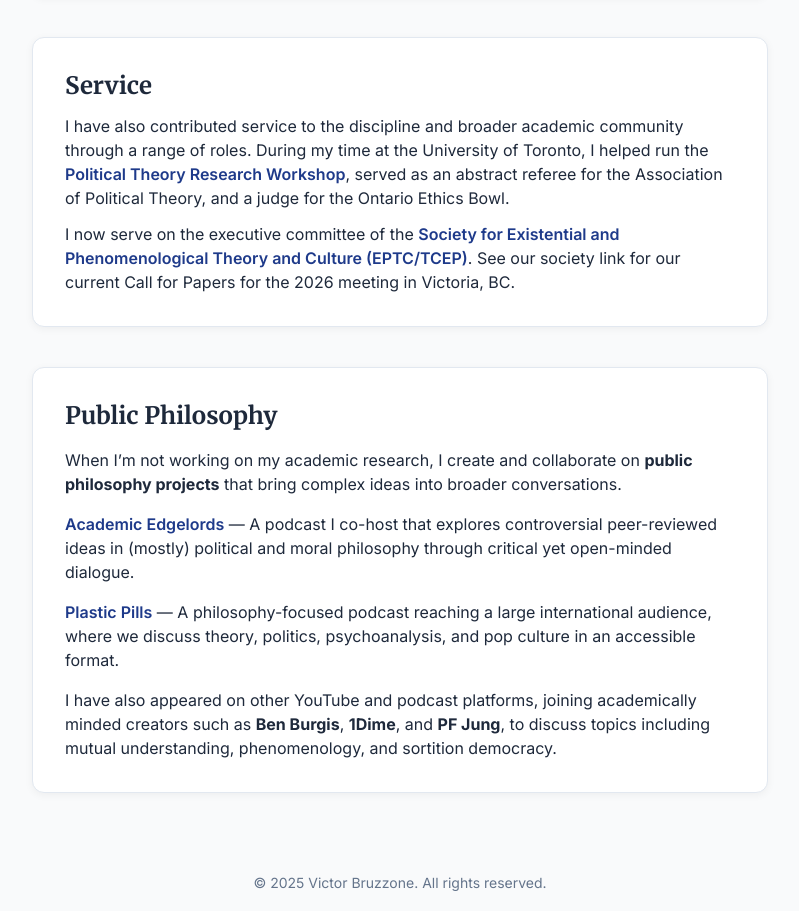
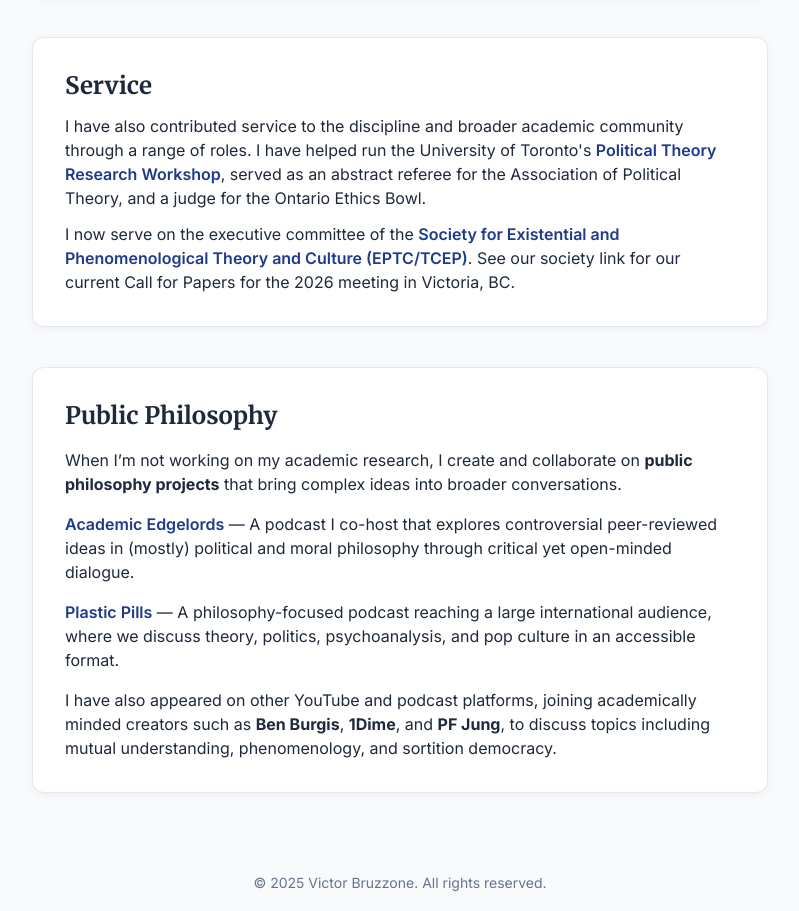
Before and after one commit to victorbruzzone/-victorbruzzone.github.io, a plain HTML site: page index.html in a window 1280 px wide. Shown: the part 1637-2548 px from the top of the page, without its empty margins (240-1039 px from the left). Drawn offline with nearby package versions, Linux system fonts and the light colour scheme.

Commit message:
Update index.html

```diff
--- a/index.html
+++ b/index.html
@@ -190,7 +190,7 @@
 
     <section id="engagement" class="section space-y-3">
       <h2 class="text-2xl font-bold mb-3">Service</h2>
-      <p>I have also contributed service to the discipline and broader academic community through a range of roles. During my time at the University of Toronto, I helped run the <a href="https://politicaltheoryworkshop.politics.utoronto.ca/" target="_blank" rel="noopener noreferrer">Political Theory Research Workshop</a>, served as an abstract referee for the Association of Political Theory, and a judge for the Ontario Ethics Bowl.</p>
+      <p>I have also contributed service to the discipline and broader academic community through a range of roles. I have helped run the University of Toronto's <a href="https://politicaltheoryworkshop.politics.utoronto.ca/" target="_blank" rel="noopener noreferrer">Political Theory Research Workshop</a>, served as an abstract referee for the Association of Political Theory, and a judge for the Ontario Ethics Bowl.</p>
       <p>I now serve on the executive committee of the <a href="https://eptc-tcep.net/" target="_blank" rel="noopener noreferrer">Society for Existential and Phenomenological Theory and Culture (EPTC/TCEP)</a>. See our society link for our current Call for Papers for the 2026 meeting in Victoria, BC.</p>
     </section>
 
```
